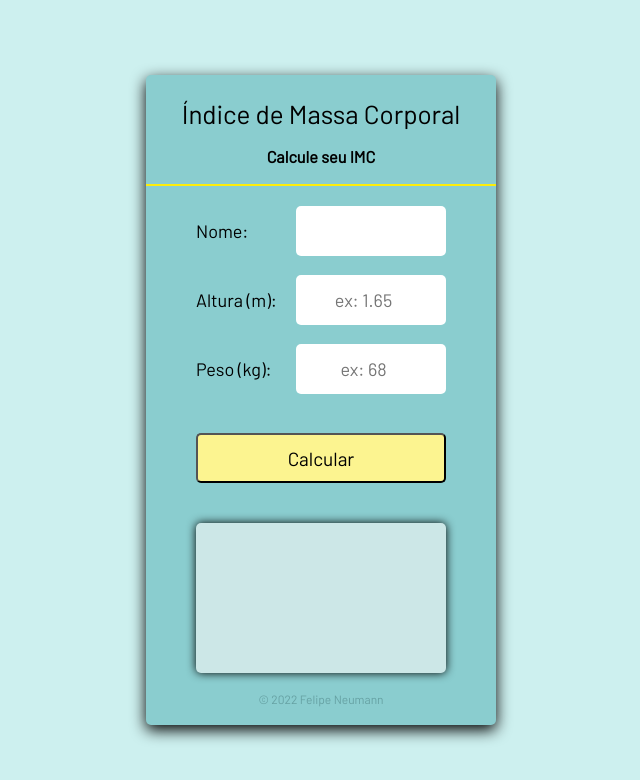
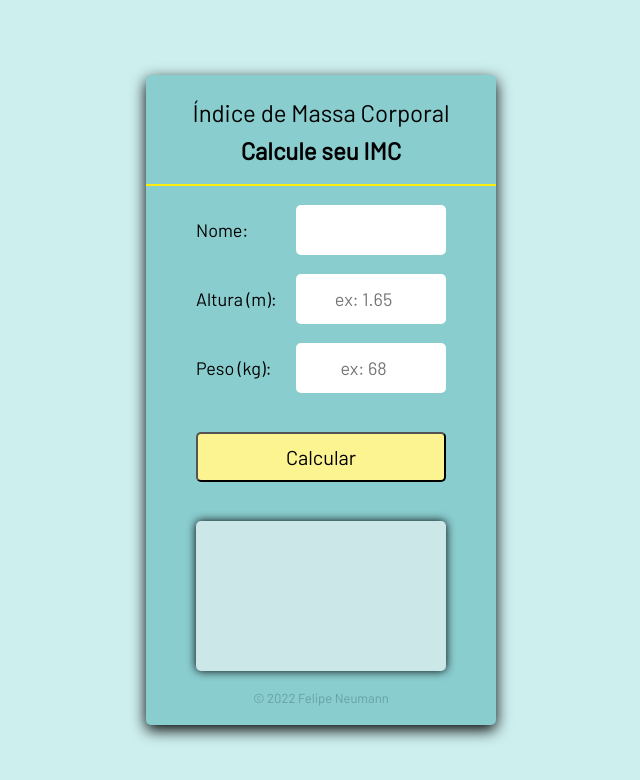
Before and after one commit to felipeneumann/IMC-calc, a plain HTML site: page index.html in a window 1280 px wide. Shown: the whole page, without its empty margins (319-959 px from the left). Drawn offline with Linux system fonts and the light colour scheme; a web font is replaced by a local one.

Commit message:
Update style.css

```diff
--- a/style.css
+++ b/style.css
@@ -1,6 +1,9 @@
 * {
     margin: 0;
     padding: 0;
+}
+
+html {
     font-size: 62.5%;
 }
 
@@ -12,6 +15,7 @@ main {
     align-items: center;
     color: rgb(255, 255, 255);
     background-color: rgb(205, 240, 239);
+    font-size: 1.6rem;
   }
 
   .container {
@@ -23,7 +27,7 @@ main {
     align-items: center;
     justify-content: space-evenly;
     border-radius: 5px;
-    box-shadow: 0 5px 15px black;
+    box-shadow: 0 5px 15px rgb(0, 0, 0);
   }
 
   .title {
@@ -31,10 +35,10 @@ main {
     text-align: center;
     width: 100%;
     height: 5rem;
-    font: 2.6rem 'Barlow';
+    font: 2.4rem 'Barlow';
     color: rgb(0, 0, 0);
     border-bottom: solid 2px rgb(253, 237, 10);
-    line-height: 1.5;
+    line-height: 1.6;
     padding-bottom: 4rem;
   }
 
@@ -65,7 +69,7 @@ main {
     width: 25rem;
     height: 5rem;
     margin-top: 20px;
-    font: 1.9rem 'Barlow';
+    font: 2rem 'Barlow';
     color: rgb(0, 0, 0);
     background: rgb(252, 244, 144);
     outline: none;
@@ -87,8 +91,8 @@ main {
     width: 25rem;
     height: 15rem;
     border-radius: 5px;
-    font: 1.9rem 'Barlow';
-    box-shadow: 0px 0px 10px black;
+    font: 1.8rem 'Barlow';
+    box-shadow: 0px 0px 10px rgb(0, 0, 0);
     background: rgb(204, 231, 231);
     color: rgb(0, 0, 0);
     padding: 3rem;
@@ -97,6 +101,6 @@ main {
   }
 
   .copyright {
-    font: 1.2rem 'Barlow';
+    font: 1.3rem 'Barlow';
     color: rgb(102, 161, 163);
   }
```
